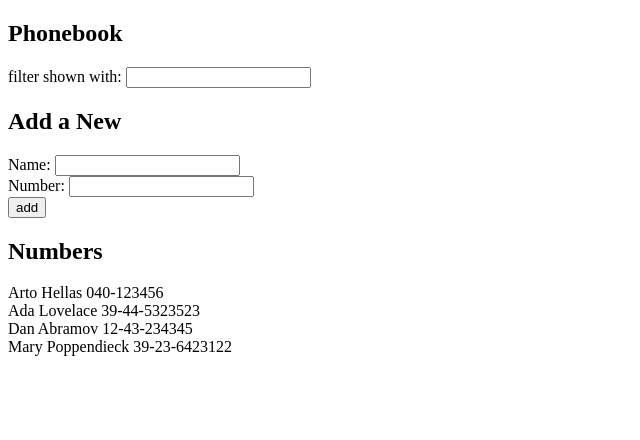
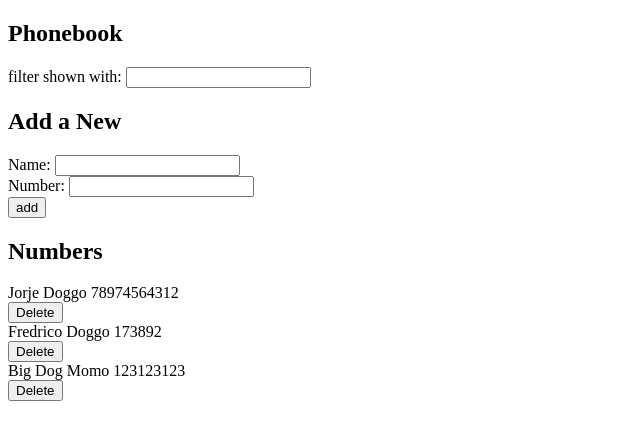
Before and after one commit to jason1794c/Fullstack_Open, a React (Vite) app in the folder part2/phonebook/: page / in a window 1280 px wide. Shown: the top 440 px of the page, without its empty margins (0-640 px from the left). Built offline with nearby package versions, Linux system fonts and the light colour scheme; data requests are answered from the project's data file.

Commit message:
Changed id generation using Math.random() and added deleting functionality.

```diff
--- a/part2/phonebook/db.json
+++ b/part2/phonebook/db.json
@@ -1,24 +1,19 @@
 {
   "persons": [
     {
-            "name": "Arto Hellas",
-            "number": "040-123456",
-            "id": "1"
+      "id": "1008",
+      "name": "Jorje Doggo",
+      "number": "78974564312"
     },
     {
-            "name": "Ada Lovelace",
-            "number": "39-44-5323523",
-            "id": "2"
+      "id": "7953",
+      "name": "Fredrico Doggo",
+      "number": "173892"
     },
     {
-            "name": "Dan Abramov",
-            "number": "12-43-234345",
-            "id": "3"
-        },
-        {
-            "name": "Mary Poppendieck",
-            "number": "39-23-6423122",
-            "id": "4"
+      "id": "939",
+      "name": "Big Dog Momo",
+      "number": "123123123"
     }
   ]
 }
--- a/part2/phonebook/src/App.jsx
+++ b/part2/phonebook/src/App.jsx
@@ -1,5 +1,5 @@
 import { useState, useEffect } from "react";
-import { getAll, addPerson } from "./services/persons";
+import { getAll, addPerson, deletePerson } from "./services/persons";
 import PersonForm from "./PersonForm";
 import Persons from "./Persons";
 import Filter from "./Filter";
@@ -16,7 +16,7 @@ function App() {
             setPersons(data);
             setFilteredPersons(data);
         });
-    }, []);
+    }, [persons]);
 
     const addInfo = (event) => {
         event.preventDefault();
@@ -32,7 +32,13 @@ function App() {
         }
 
         // Adding the new person to db
-        const newPerson = { name: newName, number: newNumber, id: persons.length + 1 };
+        let id;
+
+        do {
+            id = Math.floor(Math.random() * 10000 + 1);
+        } while (persons.some(person => person.id === id));
+
+        const newPerson = { name: newName, number: newNumber, id: id.toString()};
         addPerson(newPerson);
 
         const tempInfo = [...persons, newPerson];
@@ -65,6 +71,10 @@ function App() {
         setFilteredPersons(tempPersons);
     }
 
+    const handleDelete = person => {
+        deletePerson(person);
+    }
+
     return (
         <div>
             <h2>Phonebook</h2>
@@ -72,7 +82,7 @@ function App() {
             <h2>Add a New</h2>
             <PersonForm value={{ name: newName, number: newNumber }} onChange={onChangeFunctions} onSubmit={addInfo} />
             <h2>Numbers</h2>
-            <Persons persons={filteredPersons} />
+            <Persons persons={filteredPersons} handleDelete={handleDelete} />
         </div>
     );
 }
--- a/part2/phonebook/src/Persons.jsx
+++ b/part2/phonebook/src/Persons.jsx
@@ -1,4 +1,4 @@
-const Persons = ({ persons }) => {
+const Persons = ({ persons, handleDelete }) => {
     return (
         <div>
             {persons.map((person) => (
@@ -6,6 +6,9 @@ const Persons = ({ persons }) => {
                     <p style={{ margin: 0 }}>
                         {person.name + " " + person.number}
                     </p>
+                    <button type="button" onClick={() => handleDelete(person)}>
+                        Delete
+                    </button>
                 </div>
             ))}
         </div>
--- a/part2/phonebook/src/services/persons.js
+++ b/part2/phonebook/src/services/persons.js
@@ -1,6 +1,6 @@
 import axios from 'axios';
 
-const baseUrl = "http://localhost:3001/persons";
+const baseUrl = "http://localhost:3001/persons/";
 
 const getAll = () => {
     return axios.get(baseUrl).then(response => response.data)
@@ -11,4 +11,10 @@ const addPerson = newPerson => {
     return request.then((response) => response.data);
 }
 
-export { getAll, addPerson };
+const deletePerson = person => {
+    const url = baseUrl + person.id;
+    const request = axios.delete(url);
+    return request.then(response => response.data);
+}
+
+export { getAll, addPerson, deletePerson };
```
Lines whose indentation alone changed are shown as unchanged.
